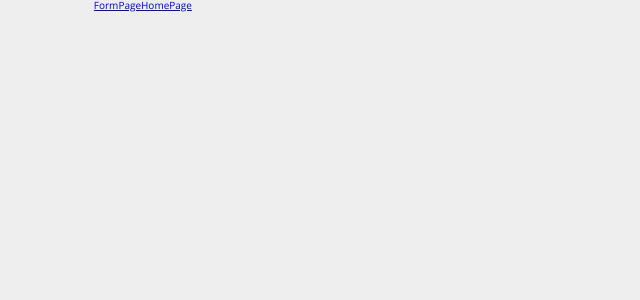
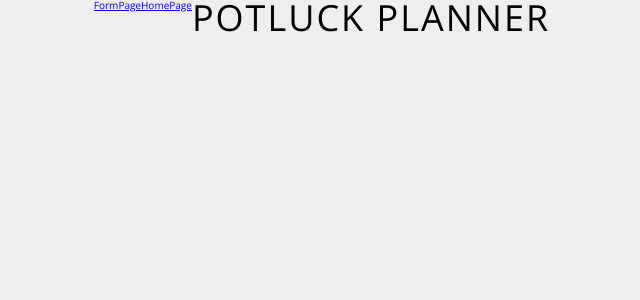
Before and after one commit to WaywardPooch/potluck-planner-6, a React (Create React App) app: page / in a window 1280 px wide. Shown: the top 300 px of the page, without its empty margins (318-958 px from the left). Built offline with nearby package versions, Linux system fonts and the light colour scheme.

Commit message:
changed color of <h1> and <p> back to default (black)

```diff
--- a/package.json
+++ b/package.json
@@ -6,6 +6,7 @@
     "@testing-library/jest-dom": "^5.14.1",
     "@testing-library/react": "^11.2.7",
     "@testing-library/user-event": "^12.8.3",
+    "bootstrap": "^5.1.1",
     "node-sass": "^6.0.1",
     "react": "^17.0.2",
     "react-dom": "^17.0.2",
--- a/src/App.scss
+++ b/src/App.scss
@@ -1,5 +1,5 @@
 // Import Open Sans (Google Fonts)
-@import url('https://fonts.googleapis.com/css2?family=Open+Sans:ital,wght@0,300;0,400;0,700;1,300;1,400;1,700&display=swap');
+@import url("https://fonts.googleapis.com/css2?family=Open+Sans:ital,wght@0,300;0,400;0,700;1,300;1,400;1,700&display=swap");
 
 // General Styles
 html {
@@ -7,7 +7,7 @@ html {
 }
 body {
   box-shadow: border-box;
-  font-family: 'Open Sans', sans-serif;
+  font-family: "Open Sans", sans-serif;
 }
 h1 {
   font-size: 3.6rem;
@@ -24,12 +24,8 @@ div.App {
   justify-content: center;
   min-height: 100vh;
   h1 {
-    color: #eee;
     letter-spacing: 0.2rem;
     margin-bottom: 1rem;
     text-transform: uppercase;
   }
-  p {
-    color: #ccc;
-  }
 }
--- a/src/scenes/HomePage/HomePage.jsx
+++ b/src/scenes/HomePage/HomePage.jsx
@@ -1,11 +1,10 @@
 import React from "react";
 import { NavLink } from "react-router-dom";
-import { Navbar, Jumbotron } from "reactstrap";
+import { Jumbotron } from "reactstrap";
 
 const HomePage = () => {
   return (
     <>
-      <Navbar></Navbar>
       <Jumbotron>
         <h1>Potluck Planner</h1>
       </Jumbotron>
```
Also changed, not shown: 1 other file (tests, documents, lock files or other folders).
